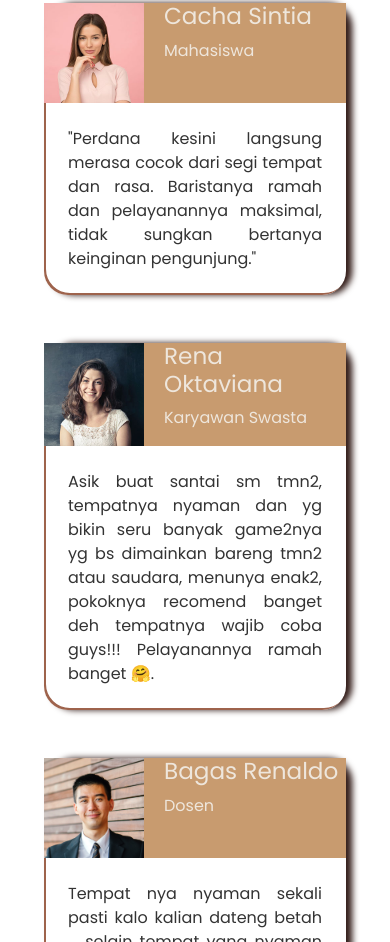
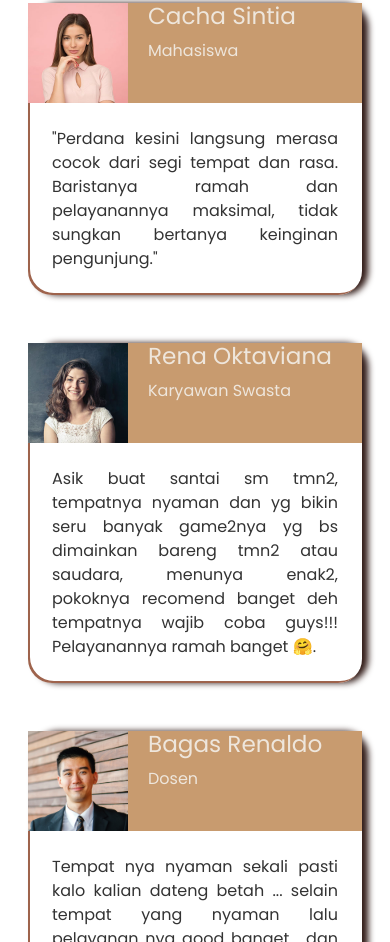
Before and after one commit to vpsaputra/KopiKuy, a plain HTML site: page index.html in a window 390 px wide. Shown: the part 4176-5118 px from the top of the page. Drawn offline with Linux system fonts and the light colour scheme.

Commit message:
MInor Fix

```diff
--- a/css/fix.css
+++ b/css/fix.css
@@ -33,6 +33,8 @@
 html {
   /* agar scroll ketika klik pada navigasi menjadi halus */
   scroll-behavior: smooth;
+  width: 100%;
+  overflow-x: hidden !important;
 }
 
 /* CSS Index/Home */
--- a/css/style.css
+++ b/css/style.css
@@ -245,7 +245,6 @@ terkait layout pada CSS untuk dapat memahami secara penuh
   width: 30%;
   padding: 0px;
 
-  background-color: #fff;
   color: #eee6dc;
 
   /* ditambah dari sini*/
@@ -301,10 +300,9 @@ p.testimoni {
     padding-top: 40px;
   }
 
-  .col-kiri
-  /* .col-kanan  */ {
+  /* .col-kiri .col-kanan {
     width: 100%;
-  }
+  } */
 
   .col-produk,
   .col-team {
--- a/index.html
+++ b/index.html
@@ -21,8 +21,8 @@
   <body>
     <script>
       AOS.init({
-        // delay: 100, // values from 0 to 3000, with step 50ms
-        duration: 1300, // values from 0 to 3000, with step 50ms
+        delay: 100, // values from 0 to 3000, with step 50ms
+        duration: 1500, // values from 0 to 3000, with step 50ms
         easing: "ease", // default easing for AOS animations
         once: false, // whether animation should happen only once - while scrolling down
       });
@@ -76,7 +76,10 @@
     <!--Tulis Kode Di Bawah Sini-->
     <header>
       <div class="row">
-        <div class="col-kiri col-md-6 mt-md-4 mt-lg-4" data-aos="fade-up">
+        <div
+          class="col-kiri col-md-6 mt-md-4 mt-lg-4 w-md-100"
+          data-aos="fade-up"
+        >
           <h2 class="judul-header">
             Kalisani Coffee
             <img src="images/icon/icon_kopi.svg" alt="" />
@@ -185,8 +188,8 @@
           <p>Barista</p>
         </div>
 
-        <div class="col-team">
-          <img src="images/team/team4.jpg" alt="" data-aos="zoom-in-right" />
+        <div class="col-team" data-aos="zoom-in-right">
+          <img src="images/team/team4.jpg" alt="" />
           <h3>Sarah Chou</h3>
           <p>Barista</p>
         </div>
@@ -199,11 +202,9 @@
         Kami berikan fakta dan data, karena kepuasan konsumen selalu nomor 1
         untuk kami.
       </p>
-      <div class="row mx-4">
-        <div
-          class="col-review col- col-md-4 mt-5 mt-md-0"
-          data-aos="fade-right"
-        >
+      <div class="row mx-2">
+        <!-- large screen : 3 kolom, margin 0  | small: 1 kolom, + margin top -->
+        <div class="col-review mt-5 mt-md-0" data-aos="fade-right">
           <div class="profile">
             <img src="images/customer/customer4.jpg" alt="" />
             <div class="nama-profile">
@@ -219,7 +220,7 @@
           </p>
         </div>
 
-        <div class="col-review col-12 col-md-4 mt-5 mt-md-0" data-aos="fade-up">
+        <div class="col-review mt-5 mt-md-0" data-aos="fade-up">
           <div class="profile">
             <img src=" images/customer/customer2.jpg" alt="" />
             <div class="nama-profile">
@@ -235,10 +236,7 @@
           </p>
         </div>
 
-        <div
-          class="col-review col-12 col-md-4 mt-5 mt-md-0"
-          data-aos="fade-left"
-        >
+        <div class="col-review mt-5 mt-md-0" data-aos="fade-left">
           <div class="profile">
             <img src="images/customer/customer3.jpg" alt="" />
             <div class="nama-profile">
```
